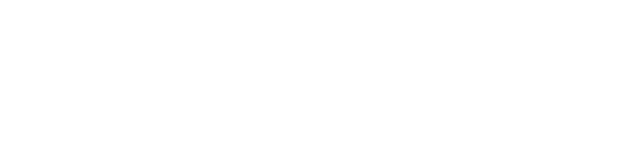
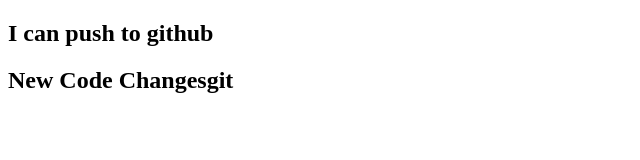
Before and after one commit to fahimrimon/my-second-repo, a plain HTML site: page index.html in a window 1280 px wide. Shown: the whole page, without its empty margins (0-640 px from the left). Drawn offline with Linux system fonts and the light colour scheme.

Commit message:
added header

```diff
--- a/index.html
+++ b/index.html
@@ -7,6 +7,7 @@
     <title>My second github repo</title>
 </head>
 <body>
-
+    <h2>I can push to github</h2>
+    <h2>New Code Changesgit</h2>
 </body>
 </html>
```
